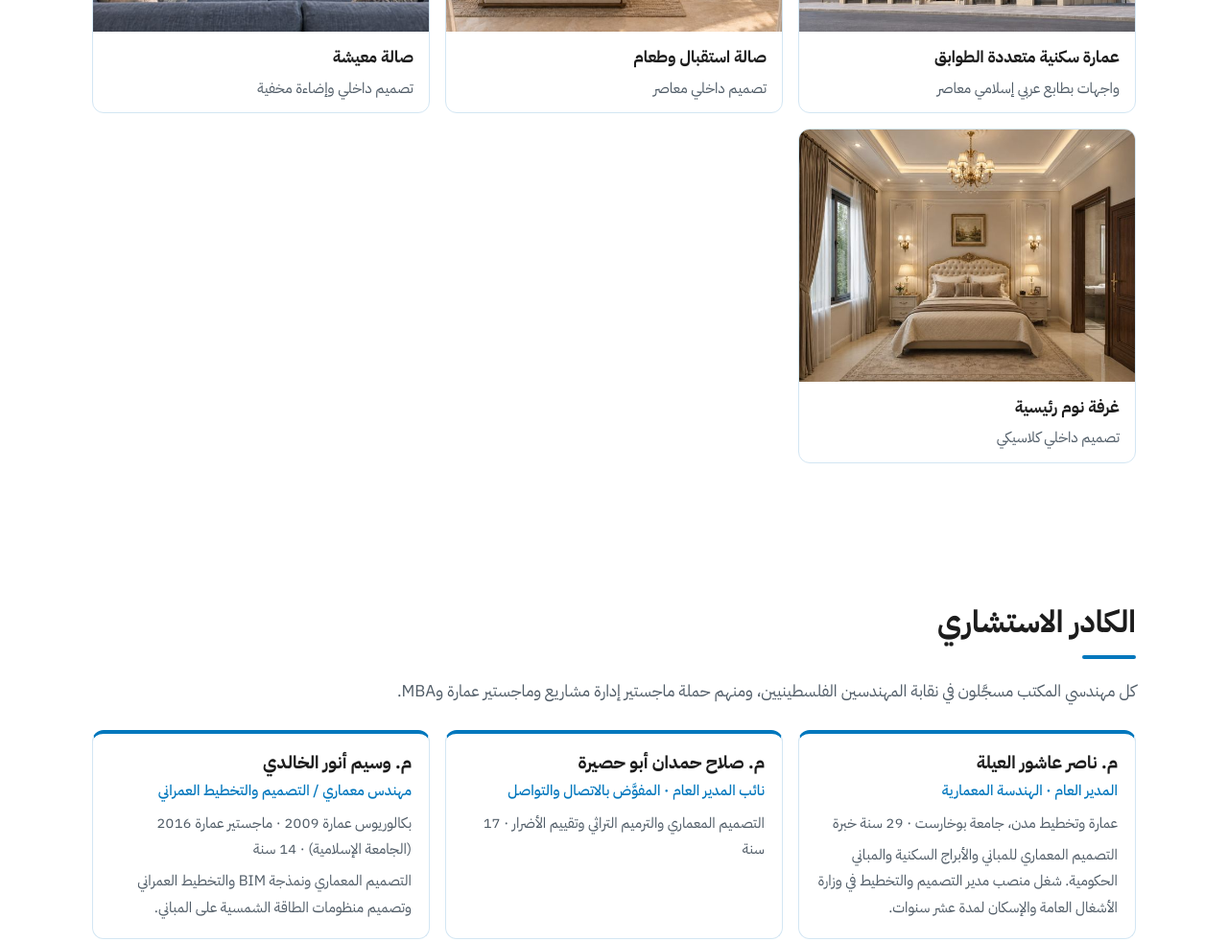
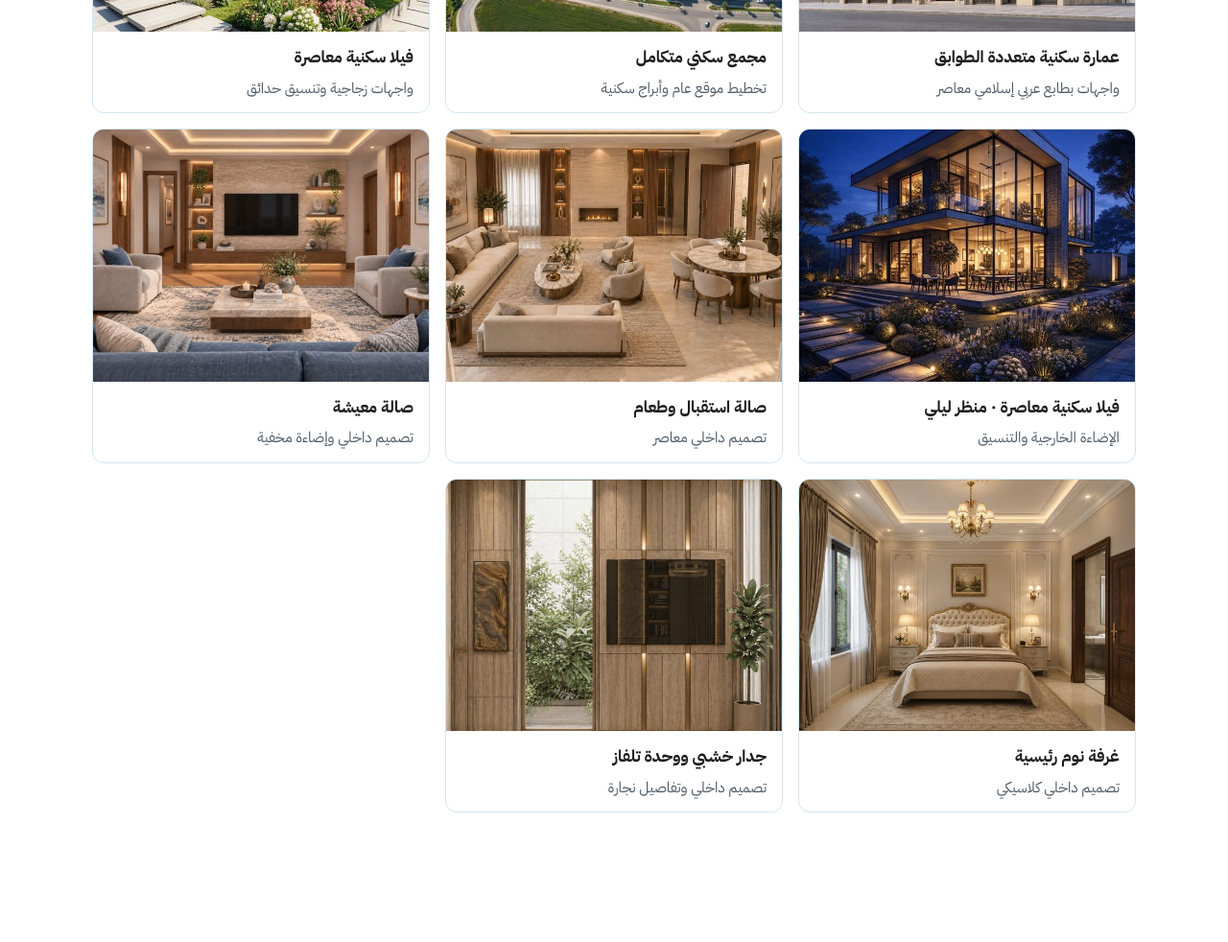
Before and after one commit to khaledmsabeh1-cloud/office-website, a plain HTML site: page index.html in a window 1280 px wide. Shown: the part 4280-5262 px from the top of the page at 96% size. Drawn offline with Linux system fonts and the light colour scheme.

Commit message:
Portfolio: add four new works
Co-Authored-By: Claude Opus 5.5 <noreply@anthropic.com>
Claude-Session: https://claude.ai/code/session_01HrATc29qAQxP8WeBPVE89f

```diff
--- a/index.html
+++ b/index.html
@@ -260,9 +260,13 @@
         </div>
         <div class="gallery">
           <figure class="work" data-cat="ext"><a href="assets/img/work/residential-building.jpg" data-title="عمارة سكنية متعددة الطوابق · واجهات بطابع عربي إسلامي معاصر"><img src="assets/img/work/residential-building-sm.jpg" alt="عمارة سكنية متعددة الطوابق: واجهات بطابع عربي إسلامي معاصر" width="640" height="480" loading="lazy" decoding="async"></a><figcaption><strong>عمارة سكنية متعددة الطوابق</strong><span>واجهات بطابع عربي إسلامي معاصر</span></figcaption></figure>
+          <figure class="work" data-cat="ext"><a href="assets/img/work/residential-complex.jpg" data-title="مجمع سكني متكامل · تخطيط موقع عام وأبراج سكنية"><img src="assets/img/work/residential-complex-sm.jpg" alt="مجمع سكني متكامل: تخطيط موقع عام وأبراج سكنية" width="640" height="480" loading="lazy" decoding="async"></a><figcaption><strong>مجمع سكني متكامل</strong><span>تخطيط موقع عام وأبراج سكنية</span></figcaption></figure>
+          <figure class="work" data-cat="ext"><a href="assets/img/work/modern-villa-day.jpg" data-title="فيلا سكنية معاصرة · واجهات زجاجية وتنسيق حدائق"><img src="assets/img/work/modern-villa-day-sm.jpg" alt="فيلا سكنية معاصرة: واجهات زجاجية وتنسيق حدائق" width="640" height="480" loading="lazy" decoding="async"></a><figcaption><strong>فيلا سكنية معاصرة</strong><span>واجهات زجاجية وتنسيق حدائق</span></figcaption></figure>
+          <figure class="work" data-cat="ext"><a href="assets/img/work/modern-villa-night.jpg" data-title="فيلا سكنية معاصرة · منظر ليلي · الإضاءة الخارجية والتنسيق"><img src="assets/img/work/modern-villa-night-sm.jpg" alt="فيلا سكنية معاصرة · منظر ليلي: الإضاءة الخارجية والتنسيق" width="640" height="480" loading="lazy" decoding="async"></a><figcaption><strong>فيلا سكنية معاصرة · منظر ليلي</strong><span>الإضاءة الخارجية والتنسيق</span></figcaption></figure>
           <figure class="work" data-cat="int"><a href="assets/img/work/reception-dining.jpg" data-title="صالة استقبال وطعام · تصميم داخلي معاصر"><img src="assets/img/work/reception-dining-sm.jpg" alt="صالة استقبال وطعام: تصميم داخلي معاصر" width="640" height="480" loading="lazy" decoding="async"></a><figcaption><strong>صالة استقبال وطعام</strong><span>تصميم داخلي معاصر</span></figcaption></figure>
           <figure class="work" data-cat="int"><a href="assets/img/work/living-room.jpg" data-title="صالة معيشة · تصميم داخلي وإضاءة مخفية"><img src="assets/img/work/living-room-sm.jpg" alt="صالة معيشة: تصميم داخلي وإضاءة مخفية" width="640" height="480" loading="lazy" decoding="async"></a><figcaption><strong>صالة معيشة</strong><span>تصميم داخلي وإضاءة مخفية</span></figcaption></figure>
           <figure class="work" data-cat="int"><a href="assets/img/work/master-bedroom.jpg" data-title="غرفة نوم رئيسية · تصميم داخلي كلاسيكي"><img src="assets/img/work/master-bedroom-sm.jpg" alt="غرفة نوم رئيسية: تصميم داخلي كلاسيكي" width="640" height="480" loading="lazy" decoding="async"></a><figcaption><strong>غرفة نوم رئيسية</strong><span>تصميم داخلي كلاسيكي</span></figcaption></figure>
+          <figure class="work" data-cat="int"><a href="assets/img/work/wood-feature-wall.jpg" data-title="جدار خشبي ووحدة تلفاز · تصميم داخلي وتفاصيل نجارة"><img src="assets/img/work/wood-feature-wall-sm.jpg" alt="جدار خشبي ووحدة تلفاز: تصميم داخلي وتفاصيل نجارة" width="640" height="480" loading="lazy" decoding="async"></a><figcaption><strong>جدار خشبي ووحدة تلفاز</strong><span>تصميم داخلي وتفاصيل نجارة</span></figcaption></figure>
         </div>
       </div>
     </section>
```
Also changed, not shown: assets/img/work/modern-villa-day-sm.jpg (added), assets/img/work/modern-villa-day.jpg (added), assets/img/work/modern-villa-night-sm.jpg (added), assets/img/work/modern-villa-night.jpg (added), assets/img/work/residential-complex-sm.jpg (added), assets/img/work/residential-complex.jpg (added), assets/img/work/wood-feature-wall-sm.jpg (added), assets/img/work/wood-feature-wall.jpg (added).
